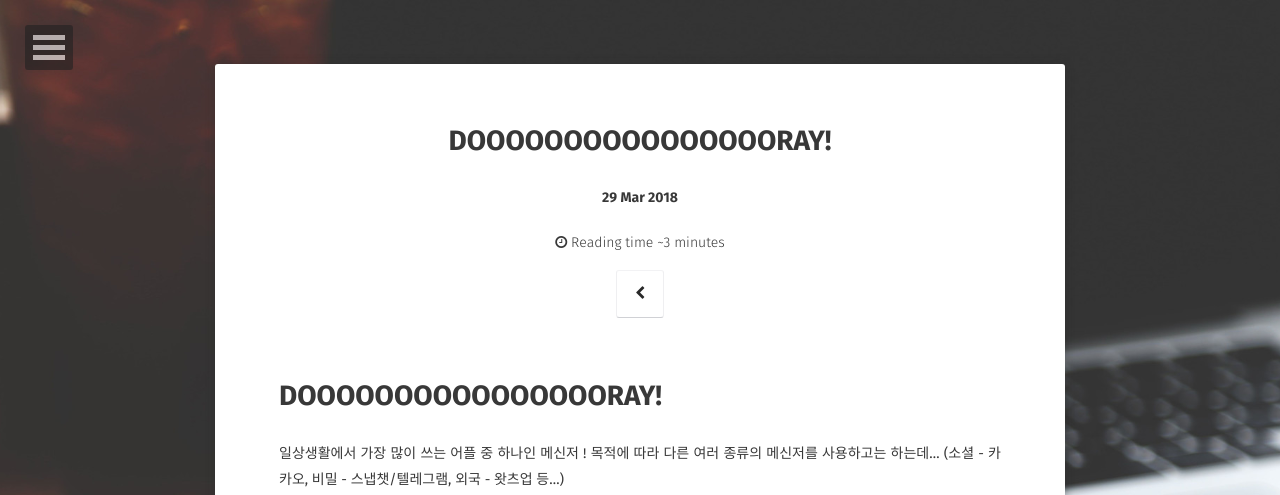
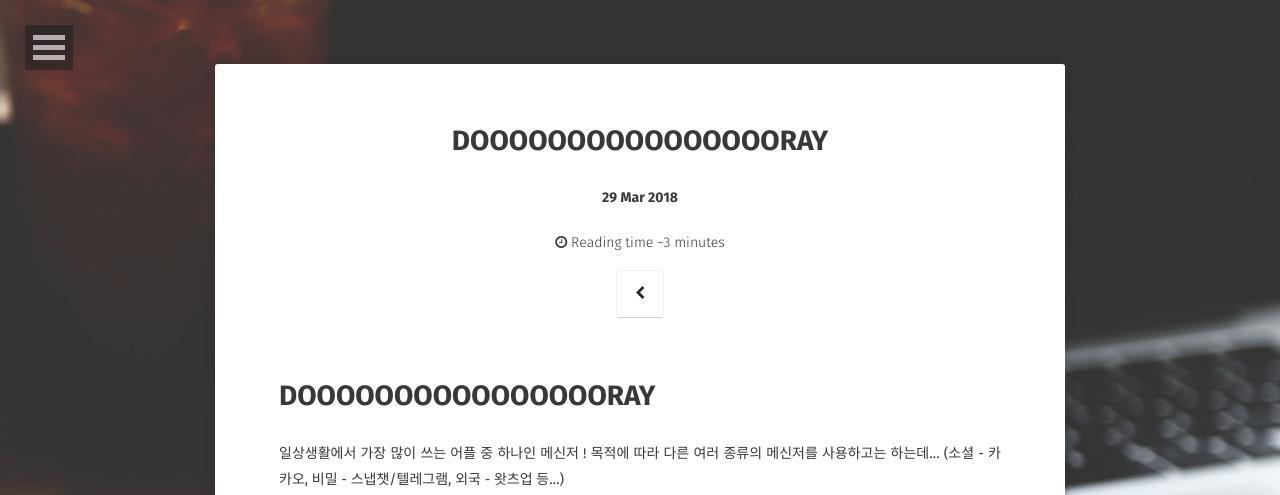
Before and after one commit to klicious/klicious.github.io, a Jekyll site: the page built from _posts/2018-03-29-Dooray AoGP.markdown, in a window 1280 px wide and 900 px high. Shown: the top 495 px of the window. Built offline with Jekyll 4.4.1, drawn with Linux system fonts in a browser that asks for light colours; some web fonts are replaced; comment, search, counter and statistics services are not loaded.

Commit message:
# 느낌표 제거 (제목에서)

```diff
--- a/_posts/2018-03-29-Dooray! AoGP.markdown
+++ b/_posts/2018-03-29-Dooray AoGP.markdown
@@ -1,11 +1,11 @@
 ---
 layout: post
-title:  "DOOOOOOOOOOOOOOOORAY!"
+title:  "DOOOOOOOOOOOOOOOORAY"
 date:   2018-03-29 13:41:05 +0900
 categories: jekyll update
 ---
 
-# DOOOOOOOOOOOOOOOORAY!
+# DOOOOOOOOOOOOOOOORAY
 
 일상생활에서 가장 많이 쓰는 어플 중 하나인 메신저 !
 목적에 따라 다른 여러 종류의 메신저를 사용하고는 하는데... (소셜 - 카카오, 비밀 - 스냅챗/텔레그램, 외국 - 왓츠업 등...)
```
